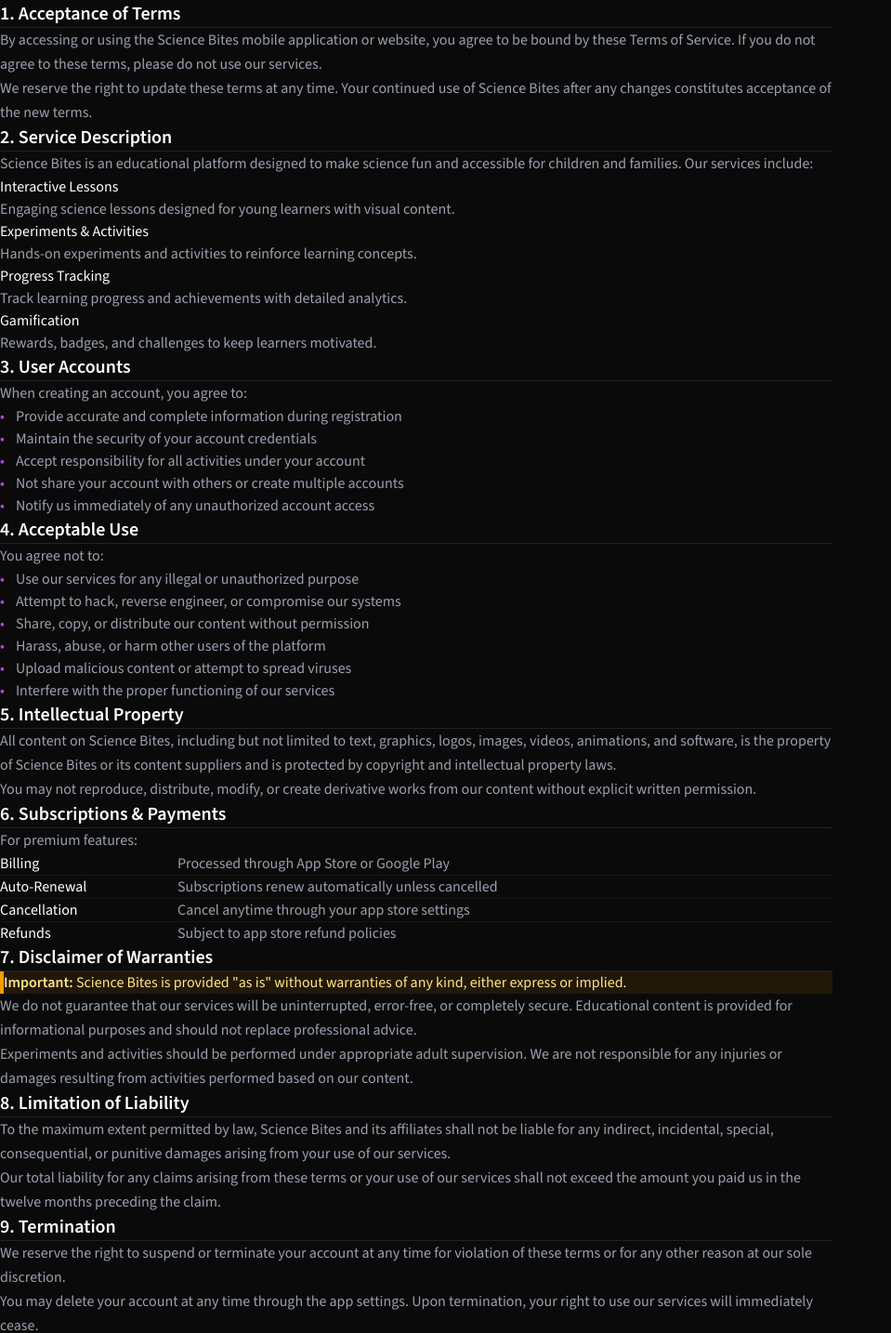
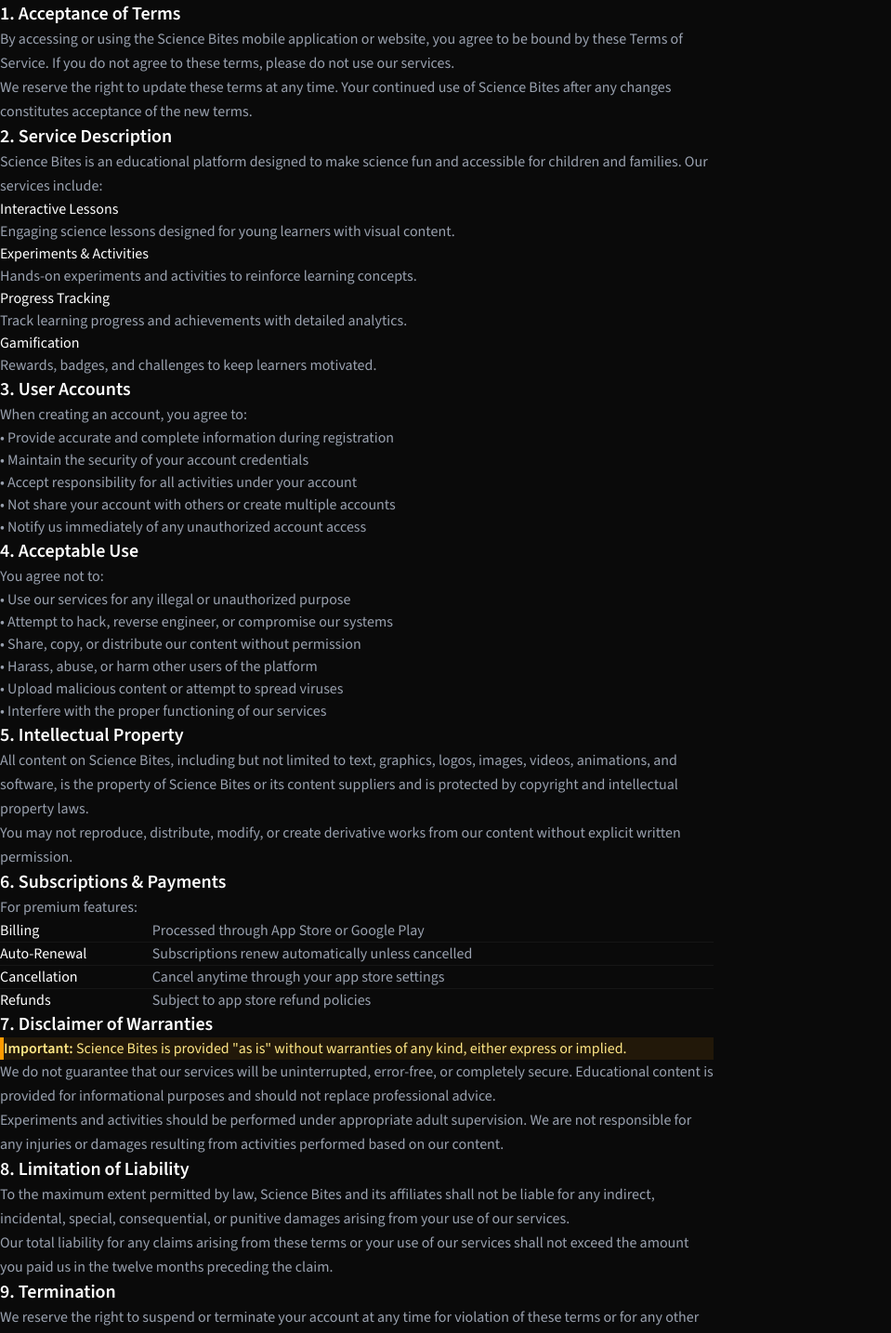
Before and after one commit to Burak-Arslan/Science-Bites-Landing-Page, a Next.js app: page /terms in a window 1280 px wide. Shown: the part 100-1534 px from the top of the page at 93% size, without its empty margins (0-959 px from the left). Built offline with nearby package versions, Linux system fonts and the light colour scheme.

Commit message:
Simplify Privacy Policy and Terms layout with centered design

```diff
--- a/src/app/terms/page.tsx
+++ b/src/app/terms/page.tsx
@@ -10,7 +10,7 @@
     <div className="min-h-screen bg-[#0a0a0a] text-white">
       {/* Header */}
       <header className="border-b border-white/10">
-        <div className="max-w-4xl mx-auto px-6 py-5 flex justify-between items-center">
+        <div className="max-w-3xl mx-auto px-6 py-5 flex justify-between items-center">
           <Link
             href="/"
             className="font-[family-name:var(--font-playfair)] text-xl font-semibold hover:text-purple-400 transition-colors"
@@ -27,156 +27,122 @@
       </header>
 
       {/* Main Content */}
-      <main className="max-w-4xl mx-auto px-6 py-16">
+      <main className="max-w-3xl mx-auto px-6 py-16 text-center">
         {/* Title */}
-        <div className="mb-12">
-          <h1 className="font-[family-name:var(--font-playfair)] text-4xl md:text-5xl font-bold mb-4">
+        <h1 className="font-[family-name:var(--font-playfair)] text-4xl md:text-5xl font-bold mb-2">
           Terms of Service
         </h1>
-          <p className="text-gray-500">
+        <p className="text-gray-500 mb-20">
           Last updated: December 28, 2024
         </p>
-        </div>
 
         {/* Content */}
-        <div className="space-y-12">
+        <div className="text-left">
 
           {/* 1. Acceptance */}
-          <section>
-            <h2 className="text-xl font-semibold text-white mb-4 pb-3 border-b border-white/10">
+          <section className="mb-16">
+            <h2 className="text-xl font-semibold text-white mb-4">
               1. Acceptance of Terms
             </h2>
-            <div className="space-y-4 text-gray-400 leading-relaxed">
-              <p>
+            <p className="text-gray-400 leading-relaxed mb-3">
               By accessing or using the Science Bites mobile application or website, you agree to be bound by these Terms of Service. If you do not agree to these terms, please do not use our services.
             </p>
-              <p>
+            <p className="text-gray-400 leading-relaxed">
               We reserve the right to update these terms at any time. Your continued use of Science Bites after any changes constitutes acceptance of the new terms.
             </p>
-            </div>
           </section>
 
+
           {/* 2. Service Description */}
-          <section>
-            <h2 className="text-xl font-semibold text-white mb-4 pb-3 border-b border-white/10">
+          <section className="mb-16">
+            <h2 className="text-xl font-semibold text-white mb-4">
               2. Service Description
             </h2>
-            <p className="text-gray-400 leading-relaxed mb-6">
+            <p className="text-gray-400 leading-relaxed mb-4">
               Science Bites is an educational platform designed to make science fun and accessible for children and families. Our services include:
             </p>
-            <div className="space-y-4">
+            <div className="space-y-3">
               <div>
-                <h3 className="text-white font-medium mb-1">Interactive Lessons</h3>
+                <h3 className="text-white font-medium">Interactive Lessons</h3>
                 <p className="text-gray-400">Engaging science lessons designed for young learners with visual content.</p>
               </div>
               <div>
-                <h3 className="text-white font-medium mb-1">Experiments & Activities</h3>
+                <h3 className="text-white font-medium">Experiments & Activities</h3>
                 <p className="text-gray-400">Hands-on experiments and activities to reinforce learning concepts.</p>
               </div>
               <div>
-                <h3 className="text-white font-medium mb-1">Progress Tracking</h3>
+                <h3 className="text-white font-medium">Progress Tracking</h3>
                 <p className="text-gray-400">Track learning progress and achievements with detailed analytics.</p>
               </div>
               <div>
-                <h3 className="text-white font-medium mb-1">Gamification</h3>
+                <h3 className="text-white font-medium">Gamification</h3>
                 <p className="text-gray-400">Rewards, badges, and challenges to keep learners motivated.</p>
               </div>
             </div>
           </section>
 
+
           {/* 3. User Accounts */}
-          <section>
-            <h2 className="text-xl font-semibold text-white mb-4 pb-3 border-b border-white/10">
+          <section className="mb-16">
+            <h2 className="text-xl font-semibold text-white mb-4">
               3. User Accounts
             </h2>
             <p className="text-gray-400 leading-relaxed mb-4">
               When creating an account, you agree to:
             </p>
-            <ul className="space-y-2 text-gray-400">
-              <li className="flex items-start gap-3">
-                <span className="text-purple-500 mt-1">•</span>
-                <span>Provide accurate and complete information during registration</span>
-              </li>
-              <li className="flex items-start gap-3">
-                <span className="text-purple-500 mt-1">•</span>
-                <span>Maintain the security of your account credentials</span>
-              </li>
-              <li className="flex items-start gap-3">
-                <span className="text-purple-500 mt-1">•</span>
-                <span>Accept responsibility for all activities under your account</span>
-              </li>
-              <li className="flex items-start gap-3">
-                <span className="text-purple-500 mt-1">•</span>
-                <span>Not share your account with others or create multiple accounts</span>
-              </li>
-              <li className="flex items-start gap-3">
-                <span className="text-purple-500 mt-1">•</span>
-                <span>Notify us immediately of any unauthorized account access</span>
-              </li>
+            <ul className="text-gray-400 space-y-2 pl-6">
+              <li>• Provide accurate and complete information during registration</li>
+              <li>• Maintain the security of your account credentials</li>
+              <li>• Accept responsibility for all activities under your account</li>
+              <li>• Not share your account with others or create multiple accounts</li>
+              <li>• Notify us immediately of any unauthorized account access</li>
             </ul>
           </section>
 
+
           {/* 4. Acceptable Use */}
-          <section>
-            <h2 className="text-xl font-semibold text-white mb-4 pb-3 border-b border-white/10">
+          <section className="mb-16">
+            <h2 className="text-xl font-semibold text-white mb-4">
               4. Acceptable Use
             </h2>
             <p className="text-gray-400 leading-relaxed mb-4">
               You agree not to:
             </p>
-            <ul className="space-y-2 text-gray-400">
-              <li className="flex items-start gap-3">
-                <span className="text-purple-500 mt-1">•</span>
-                <span>Use our services for any illegal or unauthorized purpose</span>
-              </li>
-              <li className="flex items-start gap-3">
-                <span className="text-purple-500 mt-1">•</span>
-                <span>Attempt to hack, reverse engineer, or compromise our systems</span>
-              </li>
-              <li className="flex items-start gap-3">
-                <span className="text-purple-500 mt-1">•</span>
-                <span>Share, copy, or distribute our content without permission</span>
-              </li>
-              <li className="flex items-start gap-3">
-                <span className="text-purple-500 mt-1">•</span>
-                <span>Harass, abuse, or harm other users of the platform</span>
-              </li>
-              <li className="flex items-start gap-3">
-                <span className="text-purple-500 mt-1">•</span>
-                <span>Upload malicious content or attempt to spread viruses</span>
-              </li>
-              <li className="flex items-start gap-3">
-                <span className="text-purple-500 mt-1">•</span>
-                <span>Interfere with the proper functioning of our services</span>
-              </li>
+            <ul className="text-gray-400 space-y-2 pl-6">
+              <li>• Use our services for any illegal or unauthorized purpose</li>
+              <li>• Attempt to hack, reverse engineer, or compromise our systems</li>
+              <li>• Share, copy, or distribute our content without permission</li>
+              <li>• Harass, abuse, or harm other users of the platform</li>
+              <li>• Upload malicious content or attempt to spread viruses</li>
+              <li>• Interfere with the proper functioning of our services</li>
             </ul>
           </section>
 
+
           {/* 5. Intellectual Property */}
-          <section>
-            <h2 className="text-xl font-semibold text-white mb-4 pb-3 border-b border-white/10">
+          <section className="mb-16">
+            <h2 className="text-xl font-semibold text-white mb-4">
               5. Intellectual Property
             </h2>
-            <div className="space-y-4 text-gray-400 leading-relaxed">
-              <p>
+            <p className="text-gray-400 leading-relaxed mb-3">
               All content on Science Bites, including but not limited to text, graphics, logos, images, videos, animations, and software, is the property of Science Bites or its content suppliers and is protected by copyright and intellectual property laws.
             </p>
-              <p>
+            <p className="text-gray-400 leading-relaxed">
               You may not reproduce, distribute, modify, or create derivative works from our content without explicit written permission.
             </p>
-            </div>
           </section>
 
+
           {/* 6. Subscriptions */}
-          <section>
-            <h2 className="text-xl font-semibold text-white mb-4 pb-3 border-b border-white/10">
+          <section className="mb-16">
+            <h2 className="text-xl font-semibold text-white mb-4">
               6. Subscriptions & Payments
             </h2>
-            <p className="text-gray-400 leading-relaxed mb-6">
+            <p className="text-gray-400 leading-relaxed mb-4">
               For premium features:
             </p>
             <div className="overflow-x-auto">
-              <table className="w-full">
+              <table className="w-full text-left">
                 <tbody className="text-gray-400">
                   <tr className="border-b border-white/5">
                     <td className="py-3 pr-8 font-medium text-white">Billing</td>
@@ -199,9 +165,10 @@
             </div>
           </section>
 
+
           {/* 7. Disclaimer */}
-          <section>
-            <h2 className="text-xl font-semibold text-white mb-4 pb-3 border-b border-white/10">
+          <section className="mb-16">
+            <h2 className="text-xl font-semibold text-white mb-4">
               7. Disclaimer of Warranties
             </h2>
             <div className="bg-amber-500/10 border-l-4 border-amber-500 p-4 mb-4">
@@ -209,64 +176,60 @@
                 <strong>Important:</strong> Science Bites is provided &quot;as is&quot; without warranties of any kind, either express or implied.
               </p>
             </div>
-            <div className="space-y-4 text-gray-400 leading-relaxed">
-              <p>
+            <p className="text-gray-400 leading-relaxed mb-3">
               We do not guarantee that our services will be uninterrupted, error-free, or completely secure. Educational content is provided for informational purposes and should not replace professional advice.
             </p>
-              <p>
+            <p className="text-gray-400 leading-relaxed">
               Experiments and activities should be performed under appropriate adult supervision. We are not responsible for any injuries or damages resulting from activities performed based on our content.
             </p>
-            </div>
           </section>
 
+
           {/* 8. Limitation of Liability */}
-          <section>
-            <h2 className="text-xl font-semibold text-white mb-4 pb-3 border-b border-white/10">
+          <section className="mb-16">
+            <h2 className="text-xl font-semibold text-white mb-4">
               8. Limitation of Liability
             </h2>
-            <div className="space-y-4 text-gray-400 leading-relaxed">
-              <p>
+            <p className="text-gray-400 leading-relaxed mb-3">
               To the maximum extent permitted by law, Science Bites and its affiliates shall not be liable for any indirect, incidental, special, consequential, or punitive damages arising from your use of our services.
             </p>
-              <p>
+            <p className="text-gray-400 leading-relaxed">
               Our total liability for any claims arising from these terms or your use of our services shall not exceed the amount you paid us in the twelve months preceding the claim.
             </p>
-            </div>
           </section>
 
+
           {/* 9. Termination */}
-          <section>
-            <h2 className="text-xl font-semibold text-white mb-4 pb-3 border-b border-white/10">
+          <section className="mb-16">
+            <h2 className="text-xl font-semibold text-white mb-4">
               9. Termination
             </h2>
-            <div className="space-y-4 text-gray-400 leading-relaxed">
-              <p>
+            <p className="text-gray-400 leading-relaxed mb-3">
               We reserve the right to suspend or terminate your account at any time for violation of these terms or for any other reason at our sole discretion.
             </p>
-              <p>
+            <p className="text-gray-400 leading-relaxed">
               You may delete your account at any time through the app settings. Upon termination, your right to use our services will immediately cease.
             </p>
-            </div>
           </section>
 
+
           {/* 10. Governing Law */}
-          <section>
-            <h2 className="text-xl font-semibold text-white mb-4 pb-3 border-b border-white/10">
+          <section className="mb-16">
+            <h2 className="text-xl font-semibold text-white mb-4">
               10. Governing Law
             </h2>
-            <div className="space-y-4 text-gray-400 leading-relaxed">
-              <p>
+            <p className="text-gray-400 leading-relaxed mb-3">
               These Terms of Service shall be governed by and construed in accordance with the laws of Turkey, without regard to its conflict of law provisions.
             </p>
-              <p>
+            <p className="text-gray-400 leading-relaxed">
               Any disputes arising from these terms or your use of our services shall be resolved in the courts of Turkey.
             </p>
-            </div>
           </section>
 
+
           {/* 11. Contact */}
-          <section>
-            <h2 className="text-xl font-semibold text-white mb-4 pb-3 border-b border-white/10">
+          <section className="mb-16">
+            <h2 className="text-xl font-semibold text-white mb-4">
               11. Contact Us
             </h2>
             <p className="text-gray-400 leading-relaxed mb-4">
@@ -285,7 +248,7 @@
 
       {/* Footer */}
       <footer className="border-t border-white/10">
-        <div className="max-w-4xl mx-auto px-6 py-8 flex flex-col sm:flex-row justify-between items-center gap-4">
+        <div className="max-w-3xl mx-auto px-6 py-8 flex flex-col sm:flex-row justify-between items-center gap-4">
           <p className="text-gray-500 text-sm">
             © {new Date().getFullYear()} Science Bites. All rights reserved.
           </p>
```
Also changed, not shown: src/app/privacy-policy/page.tsx (+74 -130 lines). Lines whose indentation alone changed are shown as unchanged.
